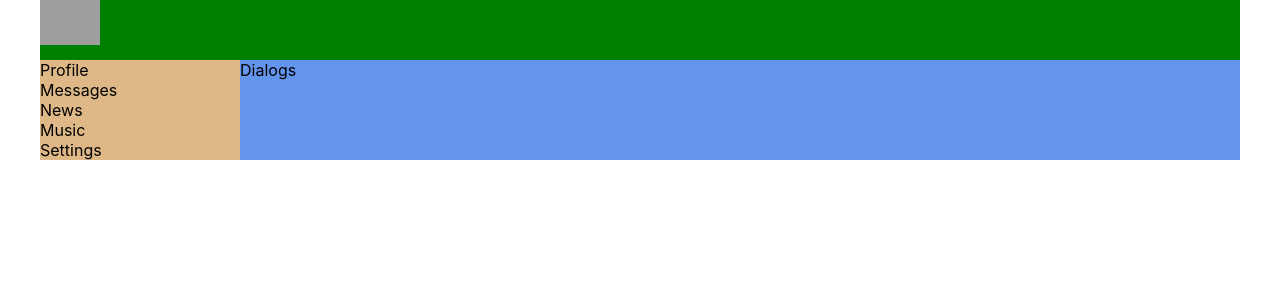
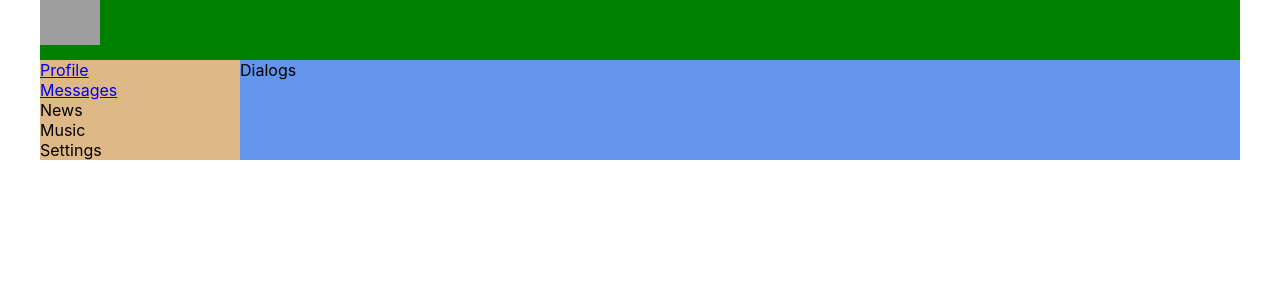
Before and after one commit to Xedinsey/socialweb, a React (Create React App) app: page / in a window 1280 px wide. Shown: the top 300 px of the page. Built offline with nearby package versions, Linux system fonts and the light colour scheme; grey boxes are pictures that could not be loaded.

Commit message:
19 lesson

```diff
--- a/package.json
+++ b/package.json
@@ -1,10 +1,11 @@
 {
-  "name": "react-kabzda-1",
+  "name": "react",
   "version": "0.1.0",
   "private": true,
   "dependencies": {
     "react": "^16.6.3",
     "react-dom": "^16.6.3",
+    "react-router-dom": "^5.2.0",
     "react-scripts": "2.1.1"
   },
   "scripts": {
--- a/src/components/Navbar/Navbar.jsx
+++ b/src/components/Navbar/Navbar.jsx
@@ -4,10 +4,10 @@ import classes from './Navbar.module.css';
 const Navbar = (props) => {
     return <nav className={classes.nav}>
         <div className={classes.item}>
-            <a>Profile</a>
+            <a href="/profile">Profile</a>
         </div>
         <div className={classes.item}>
-            <a>Messages</a>
+            <a href="/dialogs">Messages</a>
         </div>
         <div className={classes.item}>
             <a>News</a>
```
Also changed, not shown: 1 other file (tests, documents, lock files or other folders).
